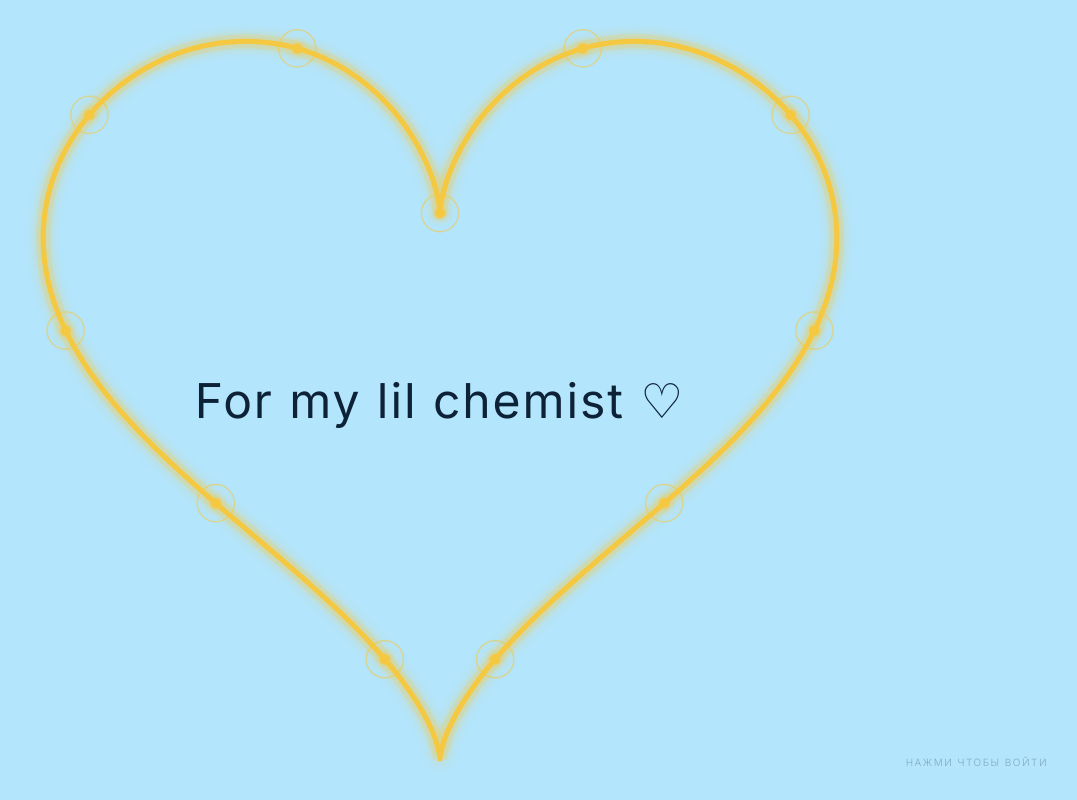
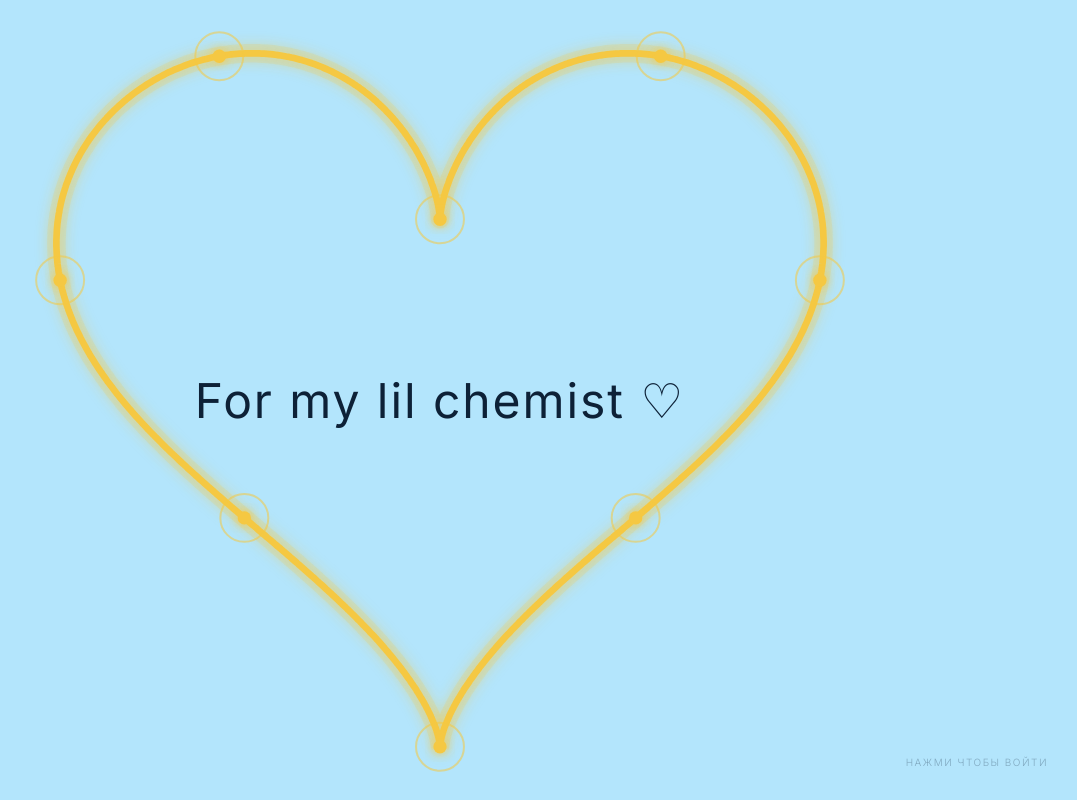
Before and after one commit to m1ndl0ss/hanna-bday, a plain HTML site: page index.html in a window 1280 px wide. Shown: the whole page, without its empty margins (200-1277 px from the left). Drawn offline with nearby package versions, Linux system fonts and the light colour scheme.

Commit message:
Remove prolactin, histamine, noradrenaline; N_ORBIT 11->8

```diff
--- a/index.html
+++ b/index.html
@@ -634,9 +634,6 @@ const molecules = [
   { id:'endorphin',     name:'Эндорфин',        formula:'C₁₅₇H₂₄₁N₃₉O₄₆S', science:'эндогенный опиоидный нейропептид',            emotion:'радость, эйфория',               moment:'бабушка в парке, которая сказала что нам суждено',                       color:'#fbbf24', glow:'rgba(251,191,36,0.35)' },
   { id:'cortisol',      name:'Кортизол',        formula:'C₂₁H₃₀O₅',        science:'гормон стресса коры надпочечников',           emotion:'стресс, напряжение',             moment:'Никита звонит пока мы играем в шахматы',                              color:'#94a3b8', glow:'rgba(148,163,184,0.3)' },
   { id:'acetylcholine', name:'Ацетилхолин',     formula:'C₇H₁₆NO₂⁺',       science:'нейромедиатор памяти и обучения',             emotion:'обучение, память',               moment:'пять раз не угадала название соединения',                                color:'#22d3ee', glow:'rgba(34,211,238,0.35)' },
-  { id:'noradrenaline', name:'Норадреналин',    formula:'C₈H₁₁NO₃',        science:'медиатор симпатической нервной системы',      emotion:'реакция, импульс',               moment:'когда ты взяла меня под руку и я чуть не ударил незнакомца',             color:'#e879f9', glow:'rgba(232,121,249,0.35)' },
-  { id:'prolactin',     name:'Пролактин',       formula:'белок 199 АК',     science:'гормон заботы и лактации',                    emotion:'забота, нежность',               moment:'Тайсон, которого ты тащила пока он какал',                               color:'#a3e635', glow:'rgba(163,230,53,0.35)' },
-  { id:'histamine',     name:'Гистамин',        formula:'C₅H₉N₃',           science:'медиатор воспаления и аллергических реакций', emotion:'реакция на раздражитель',        moment:'школьники устроили пожар на Калемегдане — нам было всё равно',           color:'#f59e0b', glow:'rgba(245,158,11,0.35)' },
 ];
 
 // ─── CARD SVG GENERATORS (viewBox 0 0 180 110) ───────────────────────────────
@@ -674,13 +671,6 @@ const cardSVGs = {
   // Acetylcholine: CH₃−C(=O)−O−CH₂−CH₂−N⁺(CH₃)₃
   // Zigzag chain; N⁺ shown as small circle with three CH₃ branches
   acetylcholine:(c)=>`<defs><filter id="wt"><feColorMatrix type="matrix" values="1 0 0 0 0 0 1 0 0 0 0 0 1 0 0 -1 -1 -1 3 0"/></filter></defs><image href="pngMolecules/Acetylcholine.png" x="0" y="0" width="180" height="110" preserveAspectRatio="xMidYMid meet" filter="url(#wt)"/>`,
-  // Noradrenaline: identical to adrenaline but NH₂ (primary) instead of NHCH₃
-  // Ring center(65,58) r=22, same catechol OHs; chain −CHOH−CH₂−NH₂
-  noradrenaline:(c)=>`<defs><filter id="wt"><feColorMatrix type="matrix" values="1 0 0 0 0 0 1 0 0 0 0 0 1 0 0 -1 -1 -1 3 0"/></filter></defs><image href="pngMolecules/noradrenalin.png" x="0" y="0" width="180" height="110" preserveAspectRatio="xMidYMid meet" filter="url(#wt)"/>`,
-  prolactin:    (c)=>{const p=[[30,40],[55,28],[85,34],[110,28],[140,38],[155,55],[145,72],[120,82],[95,90],[68,84],[44,76],[30,60]];let s='';for(let i=0;i<p.length-1;i++)s+=ln(p[i][0],p[i][1],p[i+1][0],p[i+1][1],c,1.4);s+=ln(p[p.length-1][0],p[p.length-1][1],p[0][0],p[0][1],c,1.4);p.forEach(([x,y],i)=>{if(i%3===0)s+=`<circle cx="${x}" cy="${y}" r="2.5" fill="${c}" opacity="0.5"/>`;});return s;},
-  // Histamine: imidazole pentagon, C4(72,55) on right, side chain −CH₂−CH₂−NH₂
-  // C4(72,55)→C5(57,76)→N1(32,68)→C2(32,42)→N3(57,34)→C4. N1 has H, N3 has no H.
-  histamine:    (c)=>`<defs><filter id="wt"><feColorMatrix type="matrix" values="1 0 0 0 0 0 1 0 0 0 0 0 1 0 0 -1 -1 -1 3 0"/></filter></defs><image href="pngMolecules/Histamine.png" x="0" y="0" width="180" height="110" preserveAspectRatio="xMidYMid meet" filter="url(#wt)"/>`,
 };
 
 // ─── SLIDE SVG GENERATORS (viewBox 0 0 400 260) ──────────────────────────────
@@ -708,16 +698,10 @@ const slideSVGs = {
   cortisol:     (c)=>`<defs><filter id="wt"><feColorMatrix type="matrix" values="1 0 0 0 0 0 1 0 0 0 0 0 1 0 0 -1 -1 -1 3 0"/></filter></defs><image href="pngMolecules/cortisol.png" x="0" y="0" width="400" height="260" preserveAspectRatio="xMidYMid meet" filter="url(#wt)"/>`,
   // Acetylcholine slide: CH₃−C(=O)−O−CH₂−CH₂−N⁺(CH₃)₃, consistent zigzag
   acetylcholine:(c)=>`<defs><filter id="wt"><feColorMatrix type="matrix" values="1 0 0 0 0 0 1 0 0 0 0 0 1 0 0 -1 -1 -1 3 0"/></filter></defs><image href="pngMolecules/Acetylcholine.png" x="0" y="0" width="400" height="260" preserveAspectRatio="xMidYMid meet" filter="url(#wt)"/>`,
-  // Noradrenaline slide: same as adrenaline slide but chain ends in NH₂ not NHCH₃
-  noradrenaline:(c)=>`<defs><filter id="wt"><feColorMatrix type="matrix" values="1 0 0 0 0 0 1 0 0 0 0 0 1 0 0 -1 -1 -1 3 0"/></filter></defs><image href="pngMolecules/noradrenalin.png" x="0" y="0" width="400" height="260" preserveAspectRatio="xMidYMid meet" filter="url(#wt)"/>`,
-  prolactin:    (c)=>{const pts=[[60,60],[110,40],[165,50],[215,40],[270,58],[300,90],[285,130],[255,158],[220,175],[180,180],[140,172],[100,160],[68,138],[52,105],[60,78]];let s='';for(let i=0;i<pts.length-1;i++)s+=sln(pts[i][0],pts[i][1],pts[i+1][0],pts[i+1][1],c,2.2);pts.forEach(([x,y],i)=>{if(i%2===0)s+=`<circle cx="${x}" cy="${y}" r="5" fill="${c}" opacity="0.4" class="draw-line"/>`;});s+=stx(180,110,'пролактин',c,10)+stx(180,125,'(упрощённо)',c,9);return s;},
-  // Histamine slide: imidazole center(100,135) r=52, C4 on right, same topology
-  // C4(152,135)→C5(116,185)→N1(58,166)→C2(58,104)→N3(116,86)→C4
-  histamine:    (c)=>`<defs><filter id="wt"><feColorMatrix type="matrix" values="1 0 0 0 0 0 1 0 0 0 0 0 1 0 0 -1 -1 -1 3 0"/></filter></defs><image href="pngMolecules/Histamine.png" x="0" y="0" width="400" height="260" preserveAspectRatio="xMidYMid meet" filter="url(#wt)"/>`,
 };
 
 // ─── CONSTANTS ────────────────────────────────────────────────────────────────
-const N_ORBIT  = 11;
+const N_ORBIT  = 8;
 const CENTER_W = 252;
 const CENTER_H = 228;
 const SMALL_W  = 130;
```
